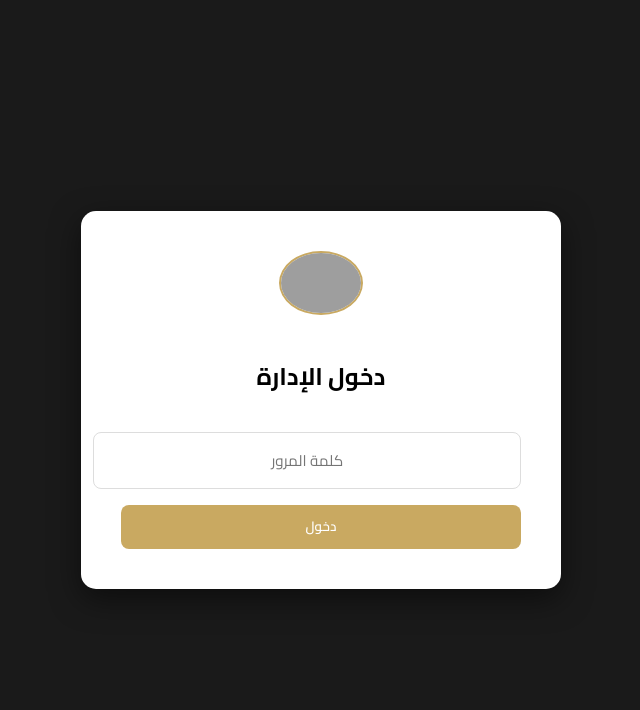
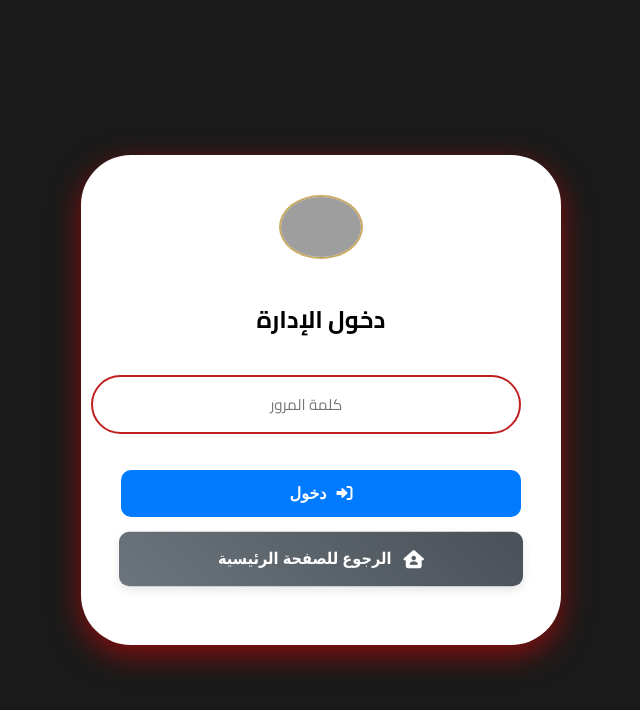
Before and after one commit to Altaee2/s, a plain HTML site: page admin.html in a window 1280 px wide. Shown: the whole page, without its empty margins (319-959 px from the left). Drawn offline with Linux system fonts and the light colour scheme; grey boxes are pictures that could not be loaded.

Commit message:
Update admin.html

```diff
--- a/admin.html
+++ b/admin.html
@@ -21,28 +21,28 @@
 
         /* تسجيل الدخول */
         .login-container { min-height: 100vh; display: flex; align-items: center; justify-content: center; background: #1a1a1a; }
-        .login-box { background: white; padding: 2.5rem; border-radius: 15px; text-align: center; width: 90%; max-width: 400px; box-shadow: 0 10px 30px rgba(0,0,0,0.5); }
-        .login-box input { width: 100%; padding: 0.8rem; margin: 1rem 0; border: 1px solid #ddd; border-radius: 8px; text-align: center; font-family: 'Cairo'; }
+        .login-box { background: white; padding: 2.5rem; border-radius: 50px; text-align: center; width: 90%; max-width: 400px; box-shadow: 0 10px 30px rgba(245, 2, 2, 0.5); }
+        .login-box input { width: 100%; padding: 0.8rem; margin: 1rem 0; border: 2px solid #c01f1f; border-radius: 80px; text-align: center; font-family: 'Cairo'; }
 
         /* لوحة التحكم */
         .admin-container { display: none; }
-        header { background: var(--primary-color); color: white; padding: 1rem 5%; display: flex; justify-content: space-between; align-items: center; position: sticky; top: 0; z-index: 100; }
+        header { background: var(--primary-color); color: gold; padding: 1rem 10%; display: flex; justify-content: space-between; align-items: center; position: sticky; top: 10; z-index: 1000; }
 
-        nav { background: white; padding: 1rem 5%; box-shadow: var(--shadow); margin-bottom: 2rem; display: flex; gap: 10px; flex-wrap: wrap; justify-content: center; }
+        nav { background: gold; padding: 1rem 2%; box-shadow: var(--shadow); margin-bottom: 3rem; display: flex; gap: 10px; flex-wrap: wrap; justify-content: center; }
         nav button { padding: 0.7rem 1.5rem; border: 1px solid var(--primary-color); background: none; cursor: pointer; border-radius: 25px; font-weight: 600; font-family: 'Cairo'; transition: 0.3s; }
-        nav button.active { background: var(--primary-color); color: white; }
+        nav button.active { background: var(--primary-color); color: gold; }
 
         .section { display: none; max-width: 1200px; margin: 0 auto; padding: 0 15px 50px; }
         .section.active { display: block; animation: fadeIn 0.4s; }
         @keyframes fadeIn { from { opacity: 0; } to { opacity: 1; } }
 
         .search-admin { margin-bottom: 20px; width: 100%; max-width: 400px; }
-        .search-admin input { padding: 10px 20px; border-radius: 20px; border: 1px solid #ddd; width: 100%; }
+        .search-admin input { padding: 10px 20px; border-radius: 20px; border: 1px solid blue; width: 100%; }
 
-        form { background: white; padding: 2rem; border-radius: 12px; box-shadow: var(--shadow); }
-        .form-group { margin-bottom: 1.2rem; }
-        label { display: block; margin-bottom: 0.5rem; font-weight: 700; color: var(--primary-color); }
-        input, textarea, select { width: 100%; padding: 0.8rem; border: 1px solid #ddd; border-radius: 8px; font-family: inherit; font-size: 0.95rem; }
+        form { background: white; padding: 2rem; border-radius: 20px; box-shadow: var(--shadow); }
+        .form-group { margin-bottom: 1rem; }
+        label { display: block; margin-bottom: 1rem; font-weight: 700; color: var(--primary-color); }
+        input, textarea, select { width: 90%; padding: 0.8rem; border: 1px solid #ddd; border-radius: 8px; font-family: inherit; font-size: 0.95rem; }
 
         .btn { padding: 0.6rem 1.2rem; border: none; border-radius: 8px; cursor: pointer; font-weight: 600; transition: 0.3s; font-family: 'Cairo'; }
         .btn-primary { background: var(--secondary-color); color: white; }
@@ -71,7 +71,80 @@
             .btn { font-size: 0.85rem; padding: 0.5rem 1rem; }
             th, td { padding: 0.6rem; font-size: 0.85rem; }
         }
+        .button-container {
+        max-width: 400px; /* يمكنك تعديل العرض حسب رغبتك */
+        margin: 20px auto;
+        display: flex;
+        flex-direction: column;
+        gap: 15px;
+        font-family: 'Segoe UI', Tahoma, Geneva, Verdana, sans-serif;
+    }
+
+    /* تنسيق زر الدخول الأساسي */
+    .btn-login {
+        width: 100%;
+        padding: 14px;
+        background-color: #007bff;
+        color: white;
+        border: none;
+        border-radius: 10px;
+        font-size: 16px;
+        font-weight: bold;
+        cursor: pointer;
+        transition: 0.3s;
+    }
+    .btn-login:hover {
+        background-color: #0056b3;
+        box-shadow: 0 4px 12px rgba(0,123,255,0.3);
+    }
+
+    /* تنسيق زر الرجوع المطور */
+    .btn-back-home {
+        display: flex;
+        align-items: center;
+        justify-content: center;
+        gap: 12px;
+        width: 100%;
+        padding: 14px;
+        background: linear-gradient(45deg, #6c757d, #495057);
+        color: white;
+        text-decoration: none;
+        border-radius: 10px;
+        font-size: 16px;
+        font-weight: 600;
+        transition: all 0.4s cubic-bezier(0.175, 0.885, 0.32, 1.275);
+        box-shadow: 0 4px 10px rgba(0,0,0,0.1);
+        box-sizing: border-box; /* لضمان الحواف الدقيقة */
+    }
+
+    /* تأثيرات عند تمرير الماوس على زر الرجوع */
+    .btn-back-home:hover {
+        transform: translateY(-4px);
+        box-shadow: 0 8px 20px rgba(0,0,0,0.15);
+        background: linear-gradient(45deg, #495057, #343a40);
+        color: #fff;
+    }
+
+    /* تحريك الأيقونة داخل الزر */
+    .btn-back-home i {
+        font-size: 18px;
+        transition: 0.3s;
+    }
+    .btn-back-home:hover i {
+        transform: scale(1.2) rotate(-10deg); /* حركة مميزة للأيقونة */
+    }
+
+    /* أنميشن النبض الهادئ لجذب الانتباه */
+    @keyframes softPulse {
+        0% { transform: scale(1); }
+        50% { transform: scale(1.01); }
+        100% { transform: scale(1); }
+    }
+    .pulse-effect {
+        animation: softPulse 2s infinite ease-in-out;
+    }
     </style>
+
 </head>
 
 <body>
@@ -80,8 +153,15 @@
             <img src="https://i.postimg.cc/HW9qdqhp/alasdy.jpg" style="width: 80px; border-radius: 50%; margin-bottom: 15px; border: 2px solid var(--secondary-color);">
             <h2>دخول الإدارة</h2>
             <input type="password" id="passwordInput" placeholder="كلمة المرور">
-            <button class="btn btn-primary" style="width:100%" onclick="login()">دخول</button>
-        </div>
+        <div class="button-container">
+            <button class="btn-login" onclick="login()" style="display: flex; align-items: center; justify-content: center; gap: 10px;">
+    <i class="fas fa-sign-in-alt"></i> <span>دخول</span>
+</button>
+    <a href="index.html" class="btn-back-home pulse-effect">
+        <i class="fas fa-house-user"></i>
+        <span>الرجوع للصفحة الرئيسية</span>
+    </a>
+</div></div>
     </div>
 
     <div class="admin-container" id="adminPanel">
@@ -120,9 +200,9 @@
 
             <div class="section" id="addProductSection">
                 <form id="addProductForm">
-                    <div style="display: grid; grid-template-columns: 1fr 1fr; gap: 15px;">
+                    <div style="display: grid; grid-template-columns: 2fr 1fr; gap: 15px;">
                         <div class="form-group">
-                            <label>كود المنتج (يدوي)</label>
+                            <label>كود المنتج </label>
                             <input type="text" id="productCode" placeholder="مثال: AS-101" required>
                         </div>
                         <div class="form-group">
@@ -176,7 +256,7 @@
             <h3>تعديل بيانات المنتج</h3>
             <form id="editProductForm">
                 <input type="hidden" id="editProductId">
-                <div style="display: grid; grid-template-columns: 1fr 1fr; gap: 15px;">
+                <div style="display: grid; grid-template-columns: 2fr 1fr; gap: 20px;">
                     <div class="form-group">
                         <label>كود المنتج</label>
                         <input type="text" id="editProductCode" required>
@@ -233,7 +313,7 @@
         let allProducts = {};
 
         window.login = function() {
-            if(document.getElementById('passwordInput').value === "1234") {
+            if(document.getElementById('passwordInput').value === "mohammad") {
                 document.getElementById('loginPage').style.display = 'none';
                 document.getElementById('adminPanel').style.display = 'block';
                 loadData();
```
